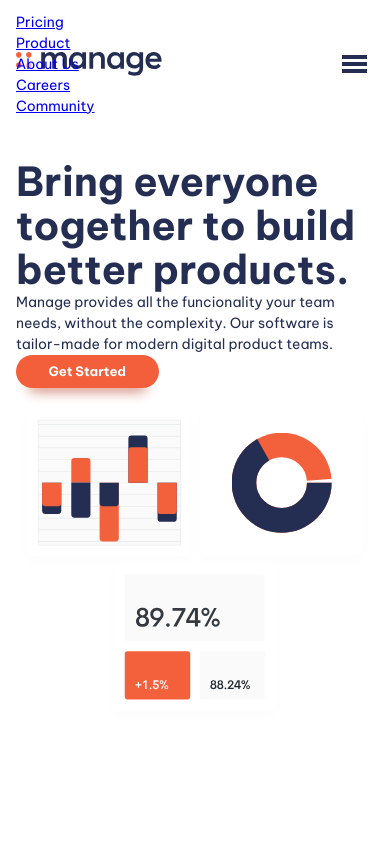
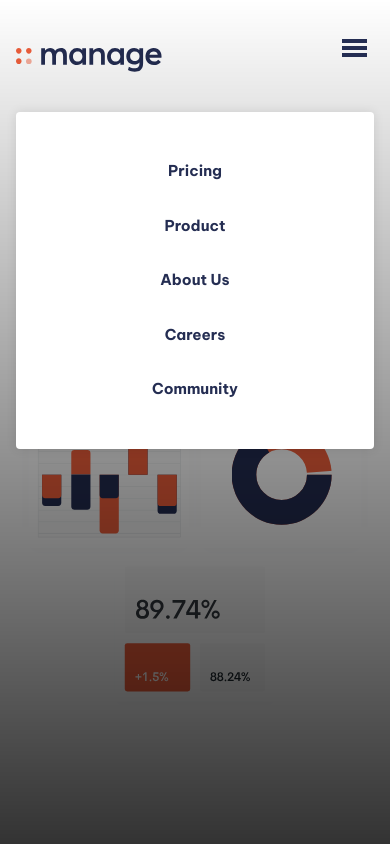
Before and after one commit to grzesiekcz/Kevin-powell-inspired-2, a website built with Vite: page index.html in a window 390 px wide. Both pictures are taken after a click on the button "Menu". Shown: the top 844 px of the page. Built offline with nearby package versions, Linux system fonts and the light colour scheme.

Commit message:
hamburger menu update - shadow

```diff
--- a/main.js
+++ b/main.js
@@ -1,6 +1,11 @@
+const primaryHeader = document.querySelector('.primary-header');
 const navToggle = document.querySelector(".mobile-nav-toggle");
 const primaryNav = document.querySelector(".primary-navigation");
 
-navToggle.addEventListener('click', () => {
-    primaryNav.toggleAttribute("data-visible");
+navToggle.addEventListener("click", () => {
+  primaryNav.hasAttribute("data-visible")
+    ? navToggle.setAttribute("aria-expanded", false)
+    : navToggle.setAttribute("aria-expanded", true);
+  primaryNav.toggleAttribute("data-visible");
+  primaryHeader.toggleAttribute("data-overlay");
 });
--- a/style.css
+++ b/style.css
@@ -266,7 +266,7 @@ button:focus-visible {
 /* navigation */
 
 .primary-header {
-  margin-top: var(--size-700);
+  padding-top: var(--size-700);
 }
 
 .nav-wrapper {
@@ -279,18 +279,57 @@ button:focus-visible {
   display: none;
 }
 
+.nav-list {
+  font-size: var(--fs-nav);
+}
+
 @media (max-width: 50em) {
   .primary-navigation {
     display: none;
+
+    position: fixed;
+    padding: var(--size-700);
+    inset: 7rem var(--size-400) auto;
+    background: var(--clr-neutral-100);
+    border-radius: var(--size-100);
+    box-shadow: 0 0 .75em rgba(0, 0, 0, 0.1)
+  }
+
+  .primary-header[data-overlay]::before{
+    content: "";
+    position: fixed;
+    inset: 0;
+
+    background-image: linear-gradient(rgb(0 0 0 / 0), rgb( 0 0 0 / 0.8));
+  }
+
+  .nav-list {
+    display: grid;
+    gap: var(--size-600);
+    text-align: center;
+    font-weight: var(--fw-bold);
+  }
+
+  .nav-list a:hover,
+  .nav-list a:focus {
+  color: var(--clr-accent-400);
+  }
+
+  .nav-list a {
+    color: var(--clr-primary-400);
+    text-decoration: none;
   }
 
   .primary-navigation[data-visible] {
     display: block;
-    position: fixed;
   }
 
   .mobile-nav-toggle {
     display: block;
+    position: fixed;
+    top: var(--size-600);
+    right: var(--size-400);
+    z-index: 100;
     cursor: pointer;
     background: transparent;
     border: 0;
```
